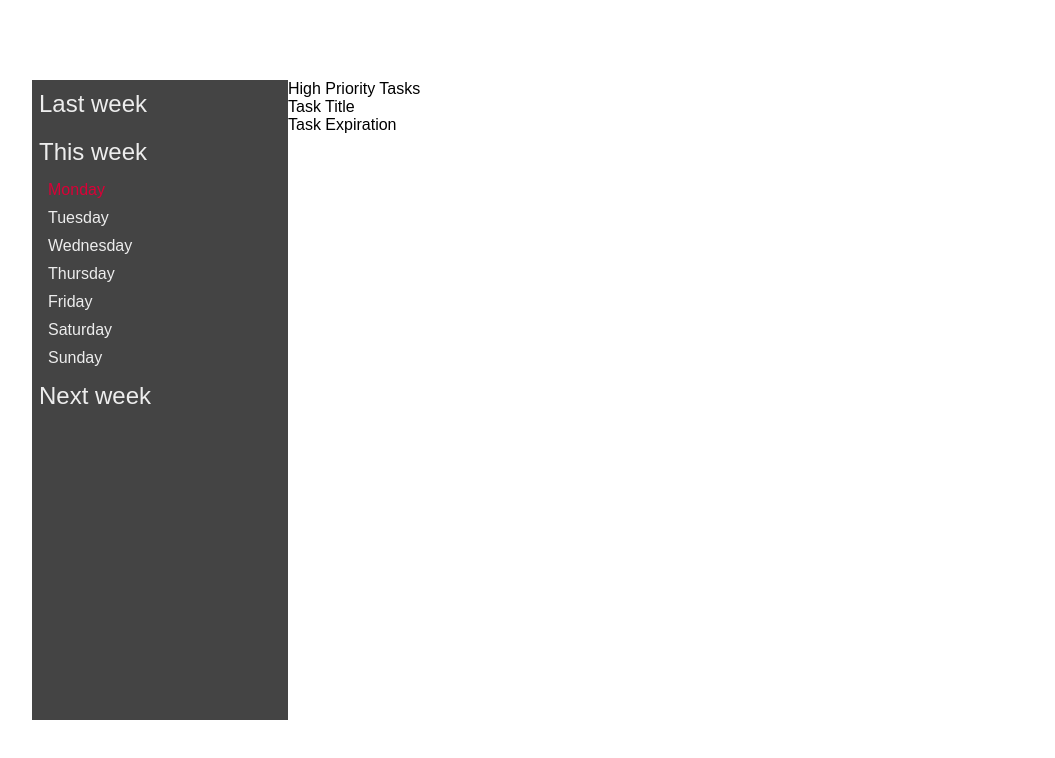
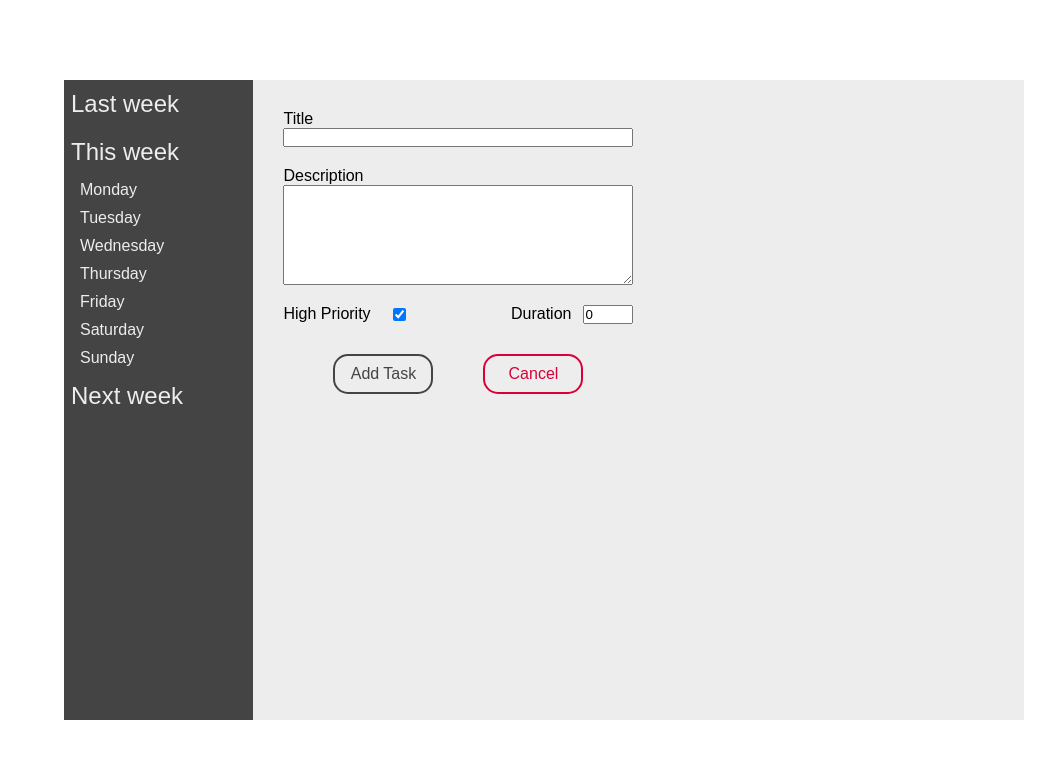
Before and after one commit to ArtemMakhaydinov/todo-list, a website built with webpack: page dist/index.html in a window 1280 px wide. Shown: the whole page, without its empty margins (96-1151 px from the left). Built offline with nearby package versions, Linux system fonts and the light colour scheme.

Commit message:
complete rendering

```diff
--- a/src/content-render.js
+++ b/src/content-render.js
@@ -1,25 +1,30 @@
 import { calculateDate } from "./time-stuff";
 import { getDayTasks } from "./task-storage";
+import { createDiv } from './html-elements';
 
 const content = document.querySelector('.content');
 
 export function renderContent(dataWeek, dataDay) {
+    clearContent();
     renderDate(dataWeek, dataDay);
     renderPriorityBlock('high');
-    renderPriorityBlock('middle');
     renderPriorityBlock('low');
     renderTasks(dataWeek, dataDay);
 }
 
+export function clearContent() {
+    while (content.firstChild) {
+        content.firstChild.remove();
+    }
+}
+
 function renderDate(dataWeek, dataDay) {
-    let div = createDiv('content_date', content);
+    let div = createDiv('content_head', content);
     div.textContent = calculateDate(dataWeek, dataDay);
 }
 
 function renderPriorityBlock(priority) {
     const wrapper = createDiv(`content_${priority}`, content);
-    const textDiv = createDiv(`content_${priority}_text`, wrapper);
-    textDiv.textContent = priority[0].toUpperCase + priority.slice(1) + ' Priority Tasks';
 }
 
 function renderTasks(dataWeek, dataDay) {
@@ -29,15 +34,13 @@
 
 function renderSingleTask(obj) {
     const highPrio = document.querySelector('.content_high');
-    const middlePrio = document.querySelector('.content_middle');
     const lowPrio = document.querySelector('.content_low');
+    let wrapper;
 
     if (obj.priority === 'high') {
-        const wrapper = createDiv('content_task', highPrio);
-    } else if (obj.priority === 'middle') {
-        const wrapper = createDiv('content_task', middlePrio);
+        wrapper = createDiv('content_task', highPrio);
     } else if (obj.priority === 'low') {
-        const wrapper = createDiv('content_task', lowPrio);
+        wrapper = createDiv('content_task', lowPrio);
     }
 
     const title = createDiv('content_task_title', wrapper);
@@ -45,12 +48,3 @@
     title.textContent = obj.title;
     expiration.textContent = 'SOON';
 }
-
-// ELEMENT FACTORY
-
-function createDiv(divClass, parent) {
-    const div = document.createElement('div');
-    div.classList.add(divClass);
-    parent.appendChild(div);
-    return div;
-}
--- /dev/null
+++ b/src/html-elements.js
@@ -0,0 +1,51 @@
+export function createDiv(divClass, parent) {
+    const div = document.createElement('div');
+    div.classList.add(divClass);
+    parent.appendChild(div);
+    return div;
+}
+
+export function createLabel(labelClass, forInput, text, parent) {
+    const label = document.createElement('label');
+    label.classList.add(labelClass);
+    label.setAttribute('for', forInput);
+    label.textContent = text;
+    parent.appendChild(label);
+    return label;
+}
+
+export function createInput(inputClass, inputId, inputType, parent) {
+    const input = document.createElement('input');
+    input.classList.add(inputClass);
+    input.setAttribute('id', inputId);
+    input.setAttribute('type', inputType);
+    parent.appendChild(input);
+    return input;
+}
+
+export function createForm() {
+    const form = document.createElement('form');
+    const content = document.querySelector('.content');
+    form.classList.add('content_form');
+    form.setAttribute('onsubmit', 'getFormData(); return false');
+    content.appendChild(form);
+    return form;
+}
+
+export function createTextarea(textareaClass, textareaId, parent) {
+    const textarea = document.createElement('textarea');
+    textarea.classList.add(textareaClass);
+    textarea.setAttribute('id', textareaId);
+    textarea.setAttribute('rows', 5);
+    textarea.setAttribute('cols', 20);
+    parent.appendChild(textarea);
+    return textarea;
+}
+
+export function createSpan(spanClass, spanContent, parent) {
+    const span = document.createElement('span');
+    span.classList.add(spanClass);
+    span.textContent = spanContent;
+    parent.appendChild(span);
+    return span;
+}
--- a/src/index.js
+++ b/src/index.js
@@ -1,5 +1,9 @@
 import { expandWeek,showToday, handleDayClick } from './navbar.js';
+import { renderContent } from './content-render';
+import { renderNewTaskForm } from './task-creation-render';
+import { format } from "date-fns/esm";
 
-document.onload = showToday();
+document.onload = renderNewTaskForm();
+// document.onload = renderContent('this', Number(format(new Date(), 'i')));
 document.querySelectorAll('.dropdown').forEach(e => e.addEventListener('click', expandWeek));
 document.querySelectorAll('.dropdown_content').forEach(e => e.addEventListener('click', handleDayClick));
--- /dev/null
+++ b/src/task-creation-render.js
@@ -0,0 +1,55 @@
+import { createDiv, createInput, createLabel, createForm, createTextarea, createSpan } from './html-elements';
+import { clearContent } from './content-render';
+
+export function renderNewTaskForm() {
+    clearContent();
+    const form = createForm();
+    renderTitleForm(form);
+    renderDescriptionForm(form);
+    renderDurationAndPriority(form);
+    renderButtons(form);
+}
+
+function renderTitleForm(parent) {
+    const titleDiv = createDiv('content_form_title', parent);
+    createLabel('content_form_title_label', 'title', 'Title', titleDiv);
+    createInput('content_form_title_input', 'title', 'text', titleDiv);
+}
+
+function renderDescriptionForm(parent) {
+    const descriptionDiv = createDiv('content_form_description', parent);
+    createLabel('content_form_description_label', 'description', 'Description', descriptionDiv);
+    createTextarea('content_form_description_input', 'description', descriptionDiv);
+}
+
+function renderDurationAndPriority(parent) {
+    const div = createDiv('content_form_dur-and-prio', parent);
+    renderPriorityForm (div);
+    renderDurationForm(div);
+}
+
+function renderDurationForm(parent) {
+    const durationDiv = createDiv('content_form_duration', parent);
+    createLabel('content_form_duration_label', 'duration', 'Duration', durationDiv);
+    const durationInput = createInput('content_form_duration_input', 'duration', 'number', durationDiv);
+    durationInput.setAttribute('value', 0);
+    durationInput.setAttribute('min', 0);
+}
+
+function renderPriorityForm (parent) {
+    const priorityDiv = createDiv('content_form_priority', parent);
+    createLabel('content_form_priority_label', 'priority', 'High Priority', priorityDiv);
+    const input = createInput('content_form_priority_input', 'priority', 'checkbox', priorityDiv);
+    input.setAttribute('checked', '');
+}
+
+function renderButtons(parent) {
+    const buttonsDiv = createDiv('content_form_buttons', parent);
+    const submitButton = createDiv('content_form_button_submit', buttonsDiv);
+    const cancelButton = createDiv('content_form_button_cancel', buttonsDiv);
+    submitButton.textContent = 'Add Task';
+    submitButton.setAttribute('type', 'submit');
+    cancelButton.textContent = 'Cancel';
+    cancelButton.setAttribute('type', 'button')
+    // cancelButton.setAttribute('onclick', 'cancelNewBookForm()');
+}
--- a/src/task-creation.js
+++ b/src/task-creation.js
@@ -3,6 +3,7 @@
         this.title = title;
         this.description = description;
         this.priority = priority;
+        this.startWeek = startWeek;
         this.startDay = startDay;
         this.lastsDays = lastsDays;
     }
--- a/src/task-storage.js
+++ b/src/task-storage.js
@@ -1,7 +1,7 @@
 import { findTaskPlace } from "./time-stuff.js";
 
 let taskStorage = [[], [], [], [], [], [], [],
-[], [], [], [], [], [], [],
+[], [], [], [], [{ title: 'test task', priority: 'high', }, { title: 'test task', priority: 'high', }, { title: 'test task', priority: 'low', }], [], [],
 [], [], [], [], [], [], []];
 
 export function addTask(obj) {
--- a/src/time-stuff.js
+++ b/src/time-stuff.js
@@ -1,7 +1,7 @@
 import { format, add, sub } from "date-fns/esm";
 
 const todayOfWeek = Number(format(new Date(), 'i'));
-const todayOfYear = Number(format(new Date(), 'D'));
+const todayOfYear = Number(format(new Date(), 'D', { useAdditionalDayOfYearTokens: true }));
 
 
 export function findTaskPlace(obj) {
@@ -11,7 +11,7 @@
 
 export function calculateDate(dataWeek, dataDay) {
     dataDay = Number(dataDay);
-    let today = format(new Date(), 'EEEE d/M/yyyy');
+    let today = format(new Date(), 'EEEE dd/MM/yyyy');
     let daysFromToday;
 
     if (dataWeek === 'last') {
```
Also changed, not shown: dist/index.html, dist/main.js, dist/styles.css.
